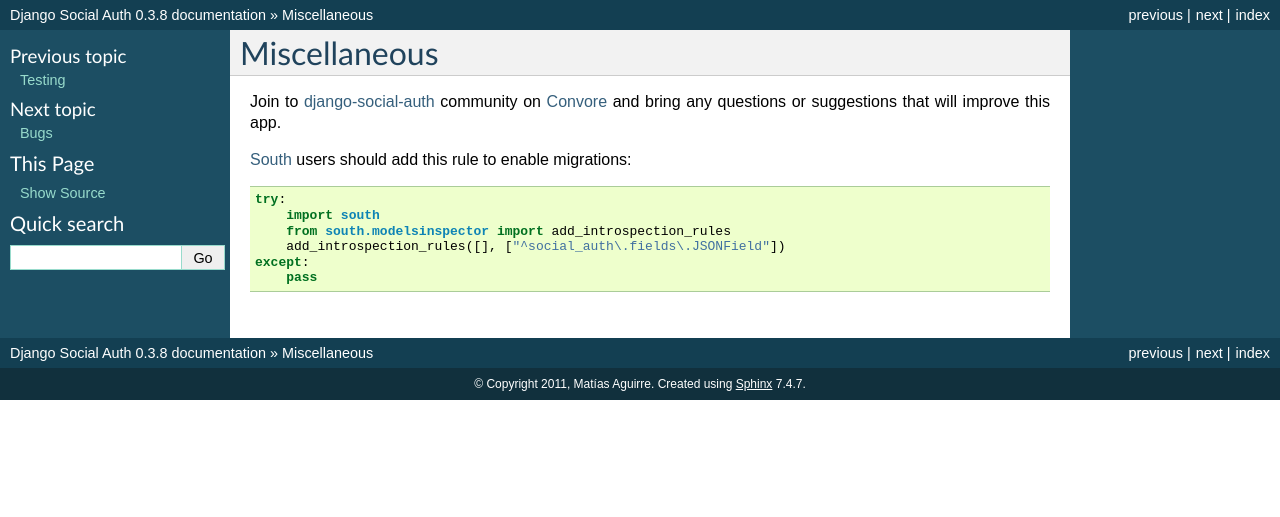
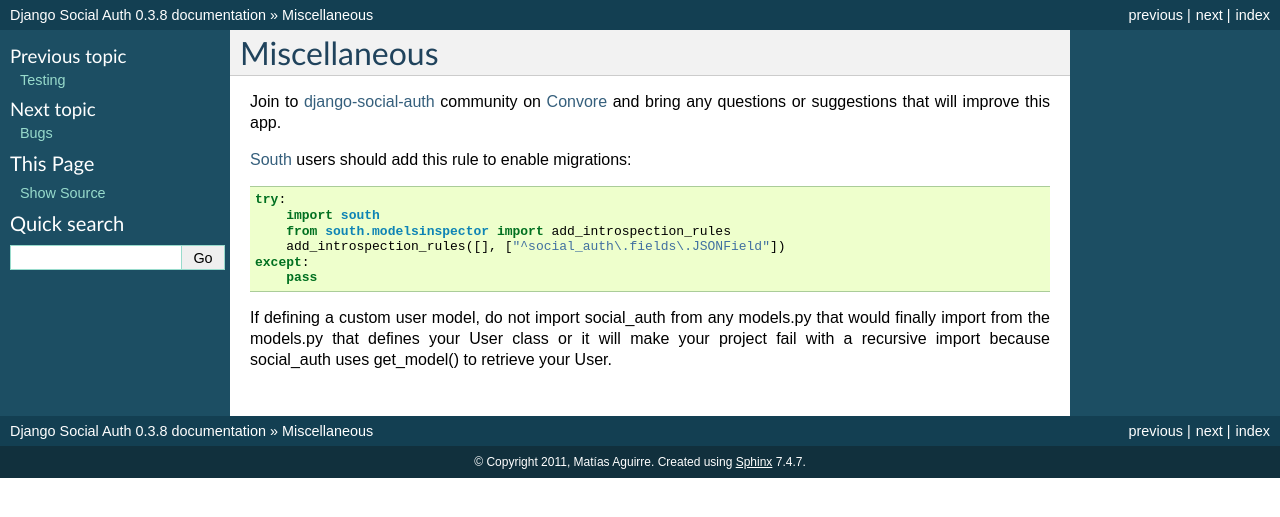
Before and after one commit to omab/django-social-auth, a Sphinx documentation site: the page built from doc/miscellaneous.rst, in a window 1280 px wide. Shown: the top 517 px of the page. Built offline with Sphinx 7.4.7, drawn with Linux system fonts in a browser that asks for light colours.

Commit message:
Add import note to warn about recursive import case

```diff
--- a/README.rst
+++ b/README.rst
@@ -553,6 +553,11 @@
         pass
 
 
+If defining a custom user model, do not import social_auth from any models.py
+that would finally import from the models.py that defines your User class or it
+will make your project fail with a recursive import because social_auth uses
+get_model() to retrieve your User.
+
 ----
 Bugs
 ----
--- a/doc/miscellaneous.rst
+++ b/doc/miscellaneous.rst
@@ -14,6 +14,10 @@
     except:
         pass
 
+If defining a custom user model, do not import social_auth from any models.py
+that would finally import from the models.py that defines your User class or it
+will make your project fail with a recursive import because social_auth uses
+get_model() to retrieve your User.
 
 .. _South: http://south.aeracode.org/
 .. _django-social-auth: https://convore.com/django-social-auth/
```
